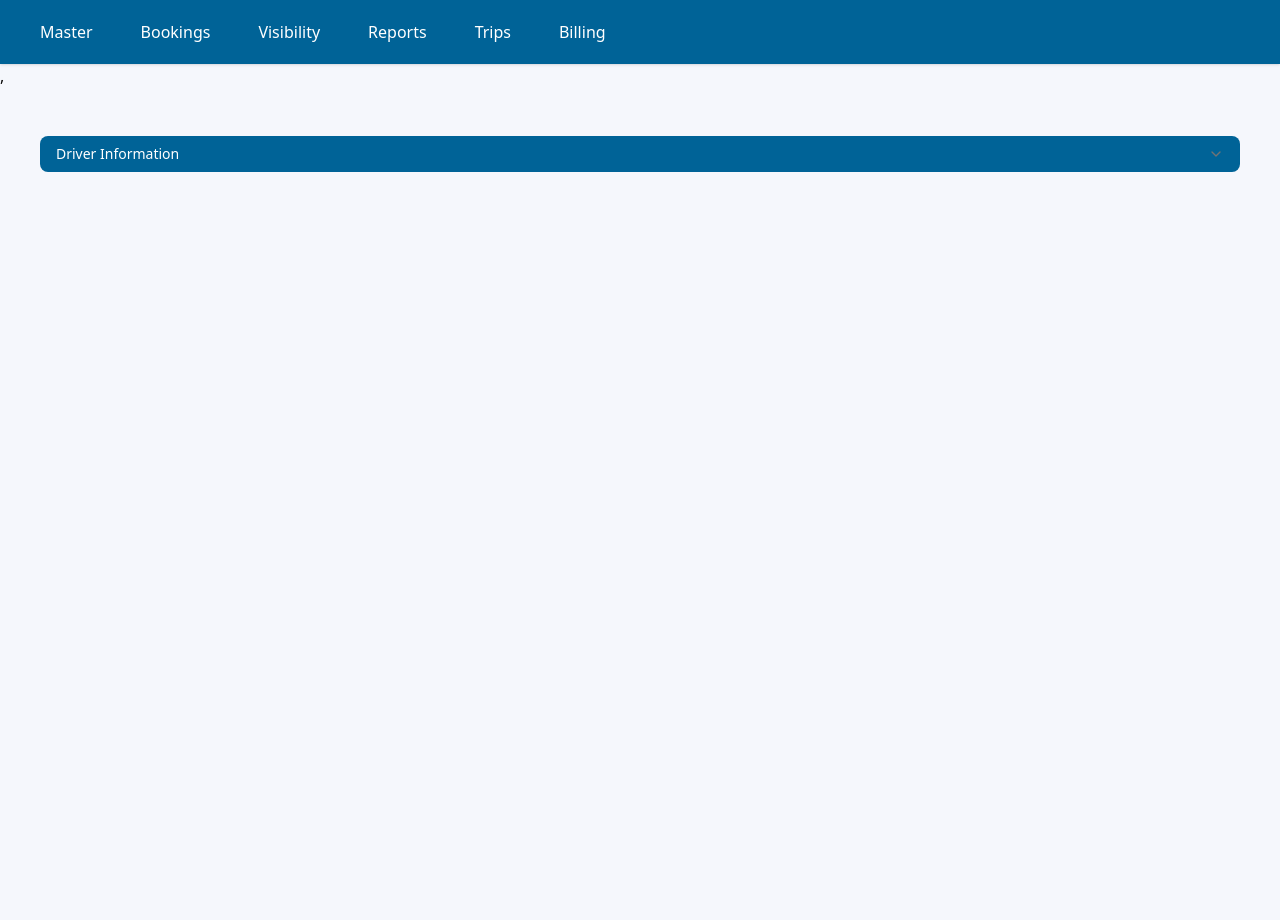
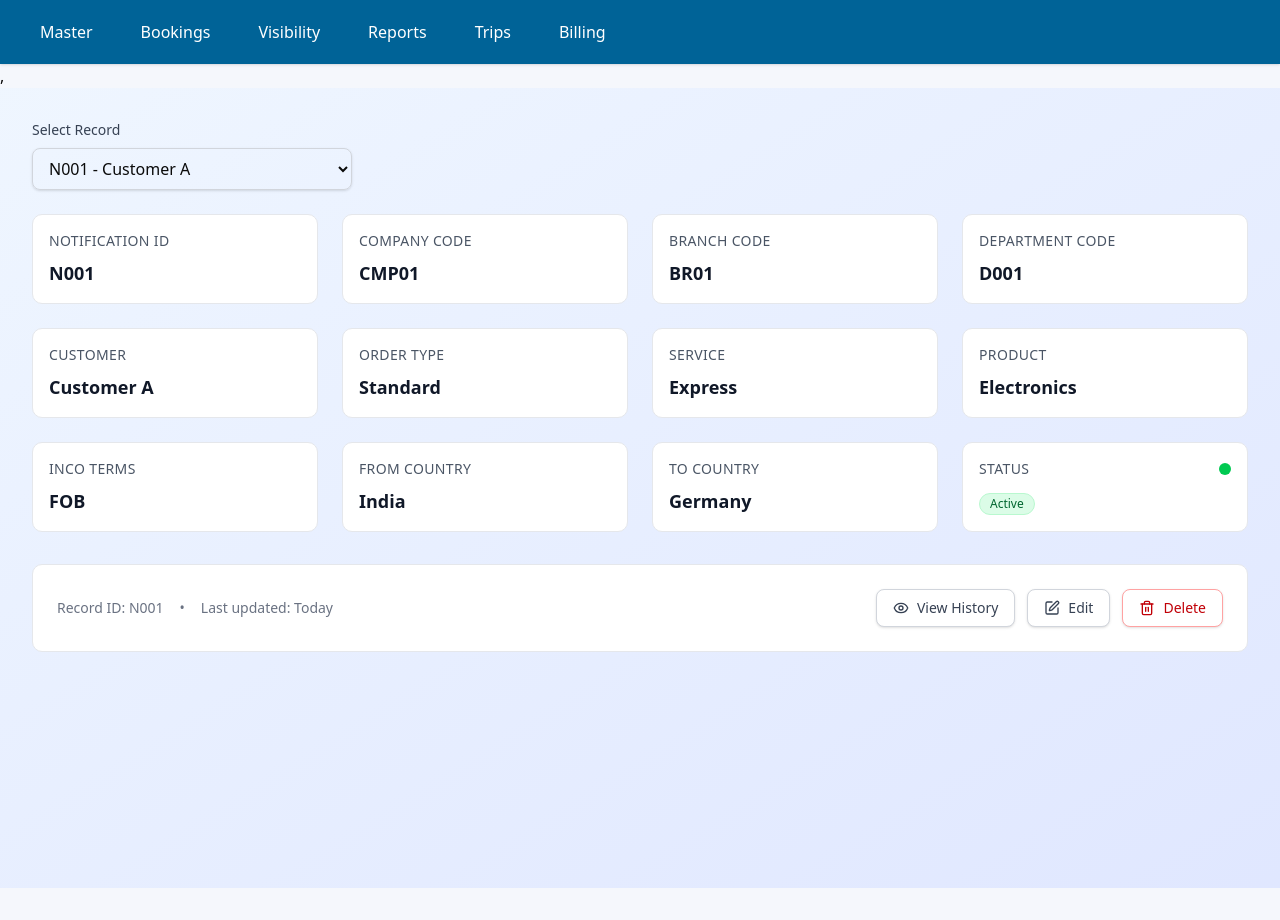
Before and after one commit to rohit24-creator/devdemo_sharedrepo, a Next.js app: page /views/viewpage in a window 1280 px wide. After the commit the page ends 888 px from the top, so only its background shows below. Built offline with nearby package versions, Linux system fonts and the light colour scheme.

Commit message:
updated new view page design

```diff
--- a/app/views/viewpage/page.js
+++ b/app/views/viewpage/page.js
@@ -1,11 +1,11 @@
 "use client"
 
 import { useEffect, useState } from "react"
-import ReusableViewAccordion from "@/components/ui/reusableComponent/reusableView"
-
+import { ChevronRight, Eye, Edit, Trash2, Download, Share2, Filter } from "lucide-react"
 
 export default function ViewFormPage() {
     const [formData, setFormData] = useState(null)
+    const [selectedRow, setSelectedRow] = useState(0)
 
     useEffect(() => {
         const fetchData = async () => {
@@ -20,25 +20,116 @@ export default function ViewFormPage() {
         fetchData()
     }, [])
 
-    const sections = formData && formData.rows && formData.rows.length > 0
-        ? [
-            {
-                title: "Driver Information",
-                fields: formData.headers.map(header => ({
-                    label: header.header,
-                    value: formData.rows[0][header.accessorKey] || ""
-                }))
-            }
-        ]
-        : []
+    const getStatusColor = (status) => {
+        const statusLower = status?.toLowerCase()
+        switch (statusLower) {
+            case 'active':
+                return 'bg-green-100 text-green-800 border-green-200'
+            case 'inactive':
+                return 'bg-red-100 text-red-800 border-red-200'
+            case 'pending':
+                return 'bg-yellow-100 text-yellow-800 border-yellow-200'
+            default:
+                return 'bg-gray-100 text-gray-800 border-gray-200'
+        }
+    }
+
+    const renderField = (header, value) => {
+        const isStatus = header.accessorKey === 'status'
+
+        return (
+            <div key={header.accessorKey} className="bg-white rounded-lg border border-gray-200 p-4 hover:shadow-md transition-shadow">
+                <div className="flex items-center justify-between mb-2">
+                    <label className="text-sm font-medium text-gray-600 uppercase tracking-wide">
+                        {header.header}
+                    </label>
+                    {isStatus && (
+                        <div className="w-3 h-3 bg-green-500 rounded-full"></div>
+                    )}
+                </div>
+                <div className="text-lg font-semibold text-gray-900">
+                    {isStatus ? (
+                        <span className={`inline-flex items-center px-2.5 py-0.5 rounded-full text-xs font-medium border ${getStatusColor(value)}`}>
+                            {value || "-"}
+                        </span>
+                    ) : (
+                        value || "-"
+                    )}
+                </div>
+            </div>
+        )
+    }
+
+    if (!formData) {
+        return (
+            <div className="min-h-screen bg-gradient-to-br from-blue-50 to-indigo-100 flex items-center justify-center">
+                <div className="text-center">
+                    <div className="animate-spin rounded-full h-12 w-12 border-b-2 border-blue-600 mx-auto mb-4"></div>
+                    <p className="text-gray-600 text-lg">Loading data...</p>
+                </div>
+            </div>
+        )
+    }
+
+    const currentRow = formData.rows[selectedRow] || formData.rows[0]
 
     return (
-        <div className="p-4">
-            {formData ? (
-                <ReusableViewAccordion sections={sections} />
-            ) : (
-                <p className="text-center text-gray-600">Loading...</p>
-            )}
+        <div className="min-h-screen bg-gradient-to-br from-blue-50 to-indigo-100">
+            {/* Header Section */}
+
+            {/* Main Content */}
+            <div className="max-w-7xl mx-auto px-4 sm:px-6 lg:px-8 py-8">
+                {/* Row Selector */}
+                {formData.rows.length > 1 && (
+                    <div className="mb-6">
+                        <label className="block text-sm font-medium text-gray-700 mb-2">Select Record</label>
+                        <select
+                            value={selectedRow}
+                            onChange={(e) => setSelectedRow(parseInt(e.target.value))}
+                            className="block w-full max-w-xs px-3 py-2 border border-gray-300 rounded-md shadow-sm focus:outline-none focus:ring-blue-500 focus:border-blue-500"
+                        >
+                            {formData.rows.map((row, index) => (
+                                <option key={index} value={index}>
+                                    {row.notificationId} - {row.customer}
+                                </option>
+                            ))}
+                        </select>
+                    </div>
+                )}
+
+                {/* Data Display Grid */}
+                <div className="grid grid-cols-1 md:grid-cols-2 lg:grid-cols-3 xl:grid-cols-4 gap-6 mb-8">
+                    {formData.headers.map(header =>
+                        renderField(header, currentRow[header.accessorKey])
+                    )}
+                </div>
+
+                {/* Action Section */}
+                <div className="bg-white rounded-lg border border-gray-200 p-6">
+                    <div className="flex items-center justify-between">
+                        <div className="flex items-center space-x-4">
+                            <span className="text-sm text-gray-500">Record ID: {currentRow.notificationId}</span>
+                            <span className="text-sm text-gray-500">•</span>
+                            <span className="text-sm text-gray-500">Last updated: Today</span>
+                        </div>
+
+                        <div className="flex items-center space-x-3">
+                            <button className="inline-flex items-center px-4 py-2 border border-gray-300 rounded-md shadow-sm text-sm font-medium text-gray-700 bg-white hover:bg-gray-50 focus:outline-none focus:ring-2 focus:ring-offset-2 focus:ring-blue-500">
+                                <Eye className="h-4 w-4 mr-2" />
+                                View History
+                            </button>
+                            <button className="inline-flex items-center px-4 py-2 border border-gray-300 rounded-md shadow-sm text-sm font-medium text-gray-700 bg-white hover:bg-gray-50 focus:outline-none focus:ring-2 focus:ring-offset-2 focus:ring-blue-500">
+                                <Edit className="h-4 w-4 mr-2" />
+                                Edit
+                            </button>
+                            <button className="inline-flex items-center px-4 py-2 border border-red-300 rounded-md shadow-sm text-sm font-medium text-red-700 bg-white hover:bg-red-50 focus:outline-none focus:ring-2 focus:ring-offset-2 focus:ring-red-500">
+                                <Trash2 className="h-4 w-4 mr-2" />
+                                Delete
+                            </button>
+                        </div>
+                    </div>
+                </div>
+            </div>
         </div>
     )
 }
```
